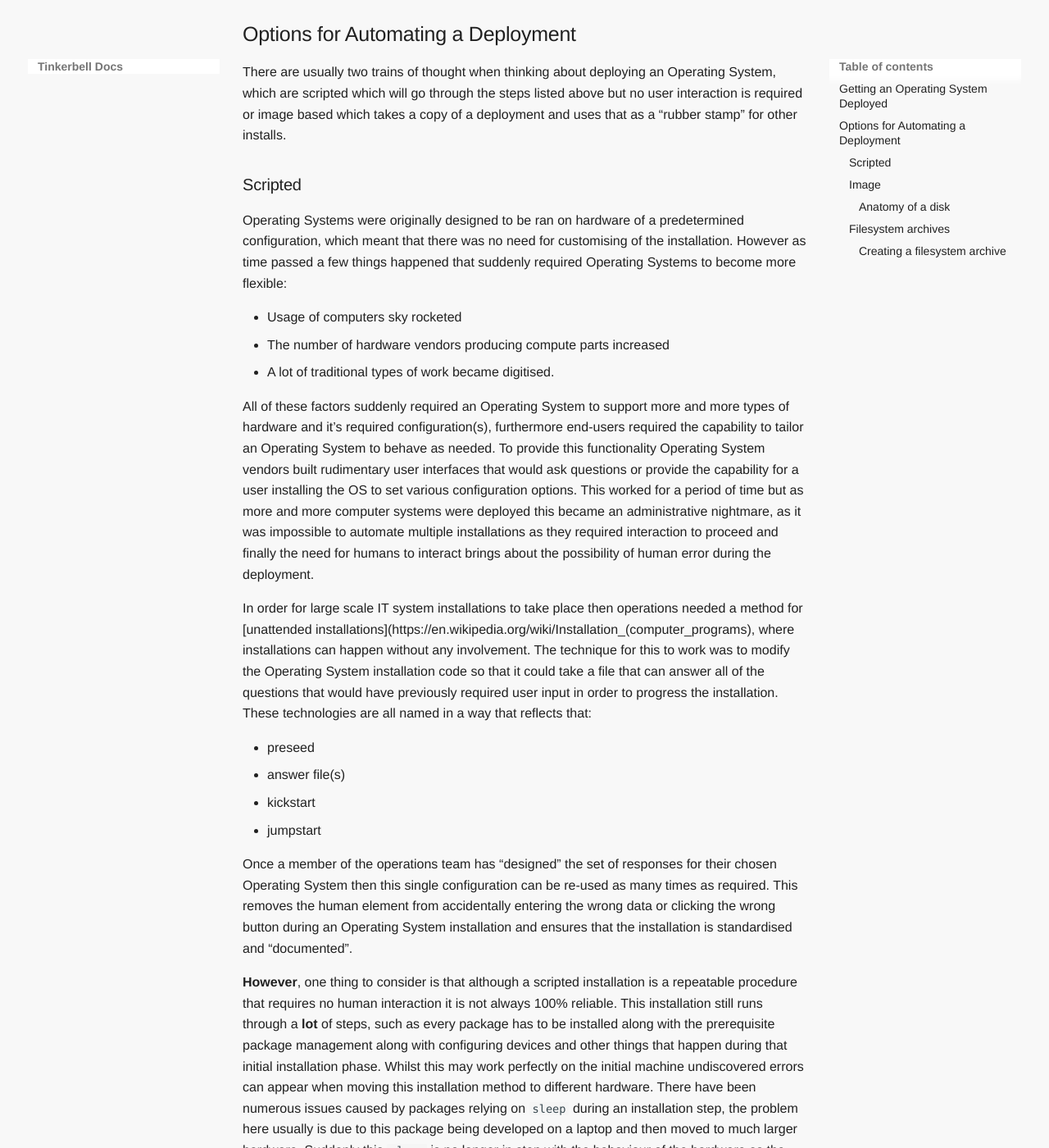
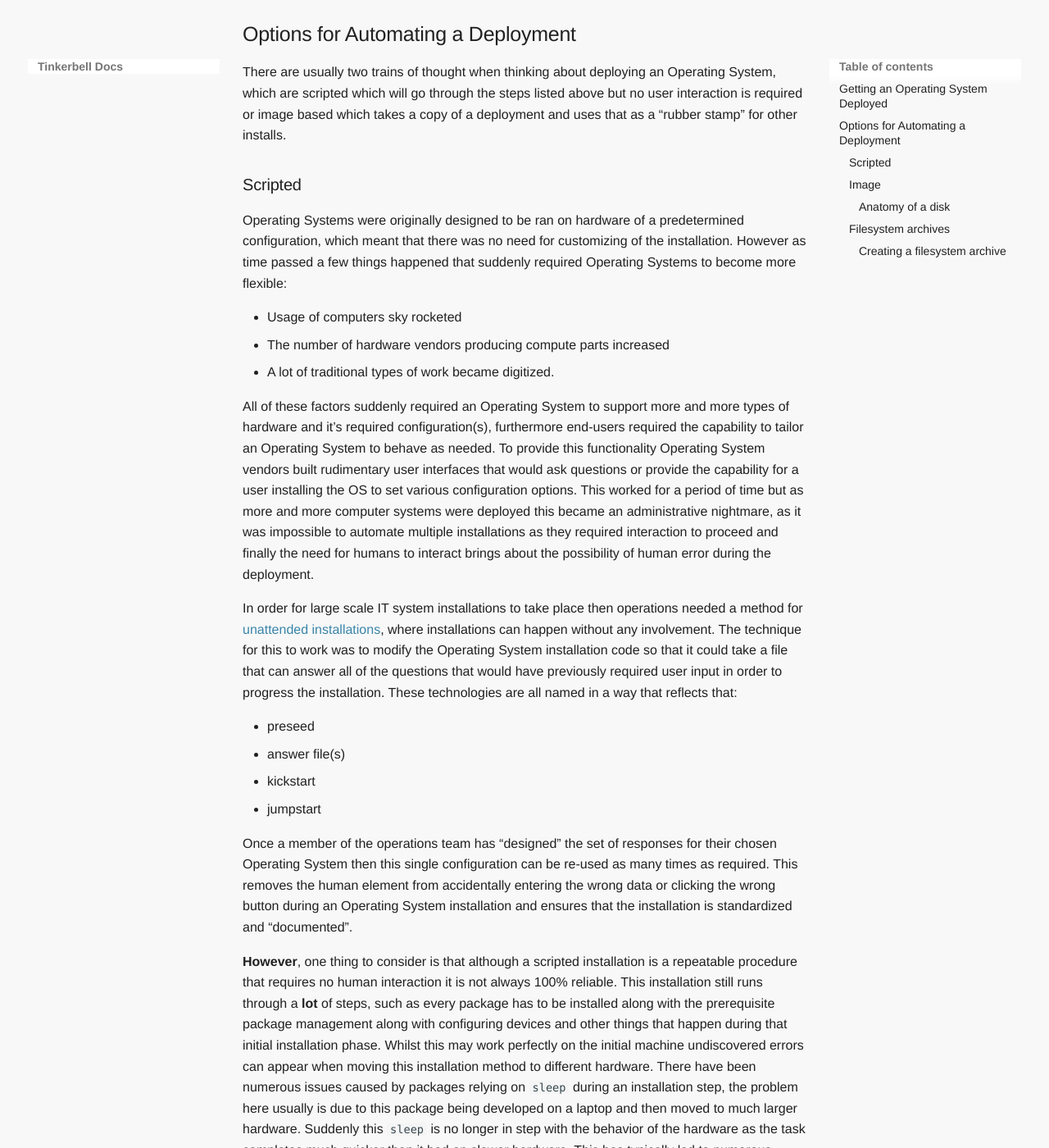
Before and after one commit to tinkerbell/tinkerbell-docs, an MkDocs documentation site: the page built from docs/deploying-operating-systems/the-basics.md, in a window 1280 px wide and 1400 px high, scrolled down 881 px. Shown: the whole window at 82% size. Built offline with MkDocs 1.6.1 and Material for MkDocs 9.7.7, drawn with Linux system fonts in a browser that asks for light colours; some web fonts are replaced; some of the changed text lies outside the part shown.

Commit message:
Using American spellings and fixing one link
Signed-off-by: DailyAlice <msarabia@equinix.com>

```diff
--- a/docs/deploying-operating-systems/the-basics.md
+++ b/docs/deploying-operating-systems/the-basics.md
@@ -25,24 +25,24 @@ There are usually two trains of thought when thinking about deploying an Operati
 
 ### Scripted
 
-Operating Systems were originally designed to be ran on hardware of a predetermined configuration, which meant that there was no need for customising of the installation. However as time passed a few things happened that suddenly required Operating Systems to become more flexible:
+Operating Systems were originally designed to be ran on hardware of a predetermined configuration, which meant that there was no need for customizing of the installation. However as time passed a few things happened that suddenly required Operating Systems to become more flexible:
 
 - Usage of computers sky rocketed
 - The number of hardware vendors producing compute parts increased
-- A lot of traditional types of work became digitised.
+- A lot of traditional types of work became digitized.
 
 All of these factors suddenly required an Operating System to support more and more types of hardware and it’s required configuration(s), furthermore end-users required the capability to tailor an Operating System to behave as needed. To provide this functionality Operating System vendors built rudimentary user interfaces that would ask questions or provide the capability for a user installing the OS to set various configuration options. This worked for a period of time but as more and more computer systems were deployed this became an administrative nightmare, as it was impossible to automate multiple installations as they required interaction to proceed and finally the need for humans to interact brings about the possibility of human error during the deployment.
 
-In order for large scale IT system installations to take place then operations needed a method for [unattended installations](https://en.wikipedia.org/wiki/Installation_(computer_programs), where installations can happen without any involvement. The technique for this to work was to modify the Operating System installation code so that it could take a file that can answer all of the questions that would have previously required user input in order to progress the installation. These technologies are all named in a way that reflects that:
+In order for large scale IT system installations to take place then operations needed a method for [unattended installations](https://en.wikipedia.org/wiki/Installation_(computer_programs)), where installations can happen without any involvement. The technique for this to work was to modify the Operating System installation code so that it could take a file that can answer all of the questions that would have previously required user input in order to progress the installation. These technologies are all named in a way that reflects that:
 
 - preseed
 - answer file(s)
 - kickstart
 - jumpstart
 
-Once a member of the operations team has “designed” the set of responses for their chosen Operating System then this single configuration can be re-used as many times as required. This removes the human element from accidentally entering the wrong data or clicking the wrong button during an Operating System installation and ensures that the installation is standardised and “documented”.
+Once a member of the operations team has “designed” the set of responses for their chosen Operating System then this single configuration can be re-used as many times as required. This removes the human element from accidentally entering the wrong data or clicking the wrong button during an Operating System installation and ensures that the installation is standardized and “documented”.
 
-**However**, one thing to consider is that although a scripted installation is a repeatable procedure that requires no human interaction it is not always 100% reliable. This installation still runs through a **lot** of steps, such as every package has to be installed along with the prerequisite package management along with configuring devices and other things that happen during that initial installation phase. Whilst this may work perfectly on the initial machine undiscovered errors can appear when moving this installation method to different hardware. There have been numerous issues caused by packages relying on `sleep` during an installation step, the problem here usually is due to this package being developed on a laptop and then moved to much larger hardware. Suddenly this `sleep` is no longer in step with the behaviour of the hardware as the task completes much quicker than it had on slower hardware. This has typically led to numerous installation failures and can be thought of as a race-condition.
+**However**, one thing to consider is that although a scripted installation is a repeatable procedure that requires no human interaction it is not always 100% reliable. This installation still runs through a **lot** of steps, such as every package has to be installed along with the prerequisite package management along with configuring devices and other things that happen during that initial installation phase. Whilst this may work perfectly on the initial machine undiscovered errors can appear when moving this installation method to different hardware. There have been numerous issues caused by packages relying on `sleep` during an installation step, the problem here usually is due to this package being developed on a laptop and then moved to much larger hardware. Suddenly this `sleep` is no longer in step with the behavior of the hardware as the task completes much quicker than it had on slower hardware. This has typically led to numerous installation failures and can be thought of as a race-condition.
 
 ### Image
 
```
Also changed, not shown: other parts of docs/deploying-operating-systems/the-basics.md (+2 -2 lines).
